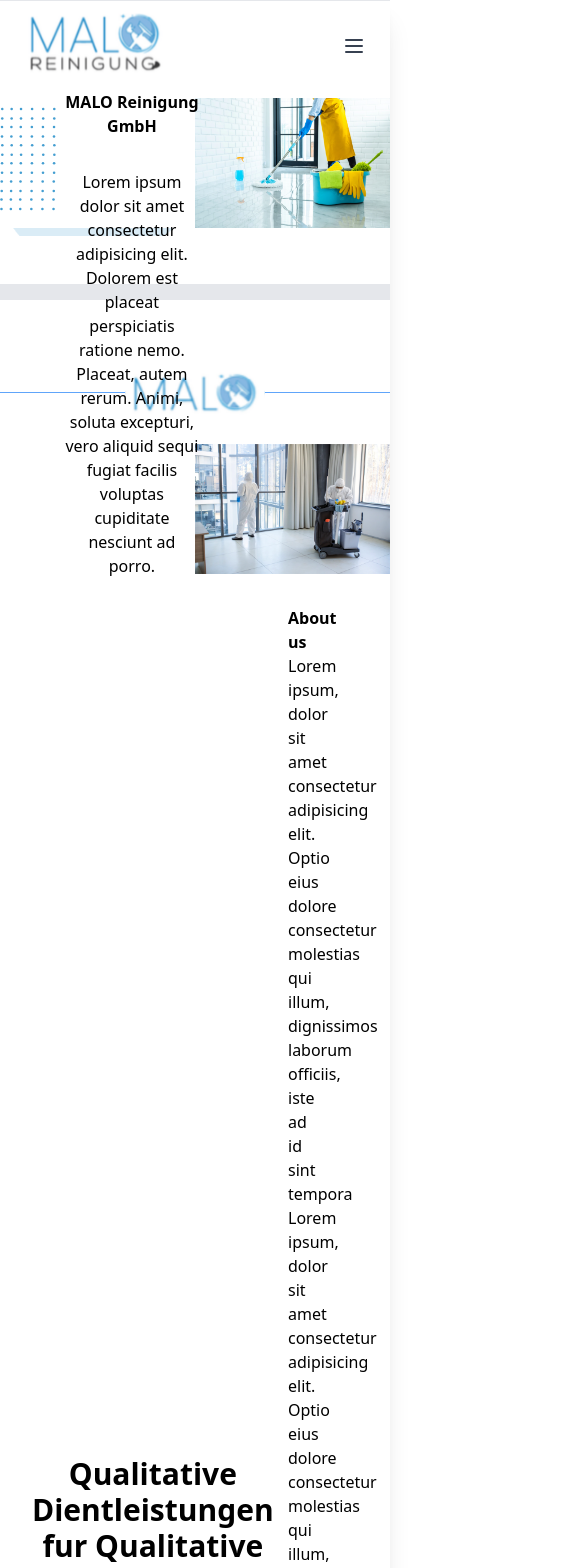
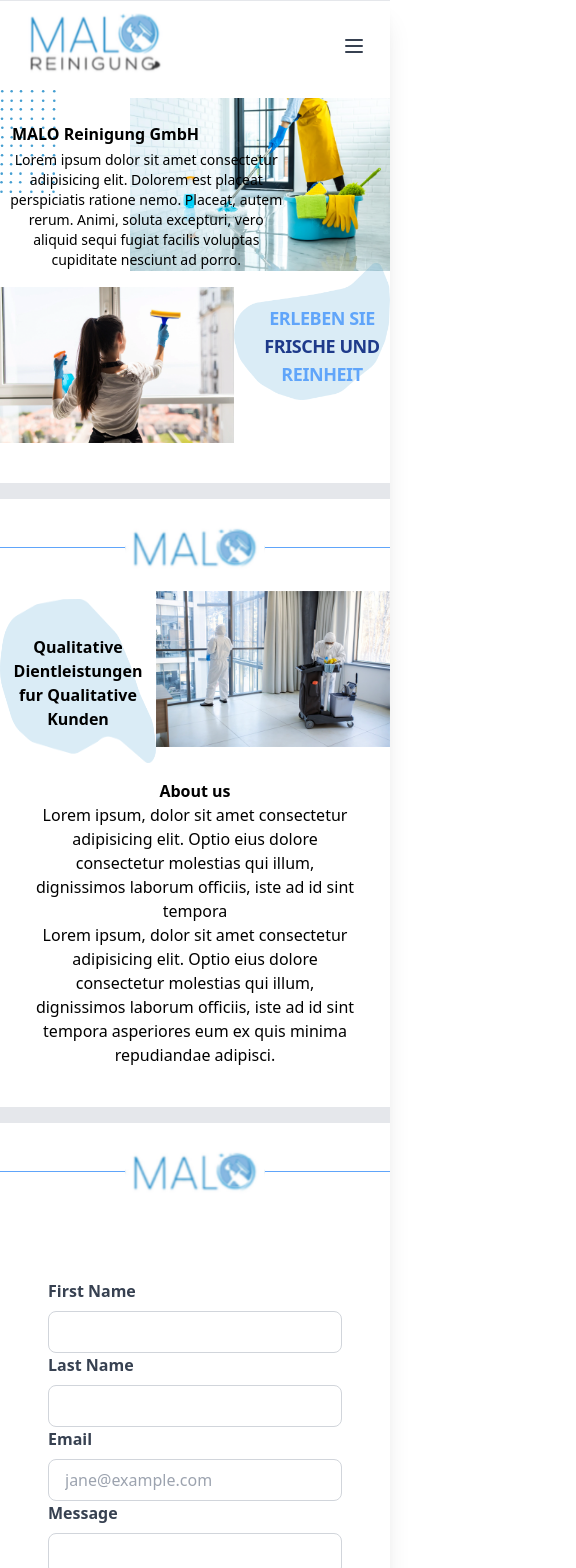
Before and after one commit to Muhammad-Naeem39a/fbsbx-com, a React (Create React App) app: page / in a window 390 px wide. Shown: the top 1568 px of the page, 576 px wide, since content can reach past the window. Built offline with nearby package versions, Linux system fonts and the light colour scheme.

Commit message:
responsiveness in mobile view

```diff
--- a/src/App.js
+++ b/src/App.js
@@ -12,10 +12,10 @@ function App() {
         <Header />
         <div className="w-screen">
           <Body />
-          <div className="py-12">
+          <div className="md:py-12 2xs:mt-6 2xs:py-4">
             <div className="bg-gray-200 h-4"></div>
           </div>
-          <div className="relative flex py-5 items-center">
+          <div className="relative flex md:py-5 2xs:py-2 2xs:pb-3 items-center">
             <div id="about" className="flex-grow border-t border-blue-400"></div>
             <span className="">
               <img src={logo} className="h-12 w-15" />
@@ -23,11 +23,11 @@ function App() {
             <div className="flex-grow border-t border-blue-400"></div>
           </div>
           <About />
-          <div className="py-12">
+          <div className="md:py-12 2xs:mt-6 2xs:py-4">
             <div className="bg-gray-200 h-4"></div>
           </div>
 
-          <div className="relative flex py-5 items-center">
+          <div className="relative flex md:py-5 2xs:py-2 2xs:pb-3 items-center">
             <div id="contact"className="flex-grow border-t border-blue-400"></div>
             <span className="">
               <img src={logo} className="h-12 w-15" />
--- a/src/components/Header.js
+++ b/src/components/Header.js
@@ -60,7 +60,7 @@ function Header() {
                 navbar ? "block" : "hidden"
               }`}
             >
-              <ul className="items-center justify-center space-y-8 mt-6 md:flex md:space-x-12 md:space-y-0 xs:text-sm sm:text-lg md:text-2xl font-bold">
+              <ul className="items-center justify-center space-y-8 mt-6 md:flex md:space-x-12 md:space-y-0 xs:text-xs sm:text-lg md:text-2xl font-bold">
                 <li className="text-gray-600 hover:text-blue-600">
                   <a href="#home">Home</a>
                 </li>
--- a/src/components/about.js
+++ b/src/components/about.js
@@ -6,19 +6,24 @@ function About() {
   return (
     <div className="" id="about">
       <div className="cursor-pointer w-full flex">
-        <div className="w-1/2 mt-96 pt-96 absolute top-full -left-24" style={{marginTop:400}}>
-          <img src={drop}  className="" />
-          <div className="absolute bottom-1/4">
-            <p className="mb-3 text-3xl px-32 font-semibold">
+        <div className="md:w-1/2 2xs:w-2/5 md:mt-96 md:pt-96 md:absolute md:top-full md:-left-24">
+          <img src={drop}  className="2xs:mt-4 2xs:h-full" />
+          <div className="absolute md:visible 2xs:invisible bottom-1/4">
+            <p className="mb-3 text-3xl md:px-32 font-semibold">
+              Qualitative Dientleistungen fur Qualitative Kunden
+            </p>
+          </div>
+          <div className="2xs:visible md:invisible">
+            <p className=" text-md 2xs:-mt-32 md:px-32 font-semibold">
               Qualitative Dientleistungen fur Qualitative Kunden
             </p>
           </div>
         </div>
-        <div className="w-1/2 flex ml-auto">
+        <div className="md:w-1/2 2xs:w-3/5 flex ml-auto">
           <img src={about} className="flex mt-2" />
         </div>
       </div>
-      <div className="px-72 mt-8">
+      <div className="md:px-72 2xs:mx-8 mt-8">
         <div className="xs:text-xl sm:text-2xl md:text-4xl font-bold">About us</div>
         <div className="xs:text-lg sm:text-xl md:text-2xl">
           Lorem ipsum, dolor sit amet consectetur adipisicing elit. Optio eius
--- a/src/components/body.js
+++ b/src/components/body.js
@@ -8,12 +8,12 @@ function Body() {
   return (
     <div className="w-full">
       <div className="flex overflow-hidden cursor-pointer">
-        <img src={sidedots} className="content-start h-2/12 w-2/12" />
-        <div className="absolute md:py-16 md:mt-28 ml-16 z-30">
-          <h1 className="xs:text-xl sm:text-2xl md:text-4xl font-semibold w-5/12 text-black">
+        <img src={sidedots} className="content-start md:h-2/12 2xs:h-full w-2/12" />
+        <div className="absolute md:py-16 2xs:mt-8 md:mt-28 md:ml-16 z-30">
+          <h1 className="xs:text-xs sm:text-2xl md:text-4xl font-semibold 2xs:ml-2 2xs:w-6/12 md:w-5/12 text-black">
             MALO Reinigung GmbH
           </h1>
-          <p className="xs:text-xl sm:text-2xl md:text-2xl mt-8 w-5/12 text-black">
+          <p className="xs:text-xl sm:text-2xl 2xs:text-sm md:text-2xl 2xs:w-9/12 2xs:mt-1 md:mt-8 md:w-5/12 2xs:px-1.5 text-black">
             Lorem ipsum dolor sit amet consectetur adipisicing elit. Dolorem est
             placeat perspiciatis ratione nemo. Placeat, autem rerum. Animi,
             soluta excepturi, vero aliquid sequi fugiat facilis voluptas
@@ -22,24 +22,24 @@ function Body() {
         </div>
         <img
           src={homePage}
-          className="flex mt-2 w-1/2 ml-auto"
+          className="flex mt-2 2xs:w-2/3 md:w-1/2 ml-auto"
         />
       </div>
-      <div className=" flex overflow-hidden cursor-pointer md:pbs-10">
-        <div className="w-1/2">
+      <div className=" flex md:overflow-hidden 2xs:mt-2 cursor-pointer md:pbs-10">
+        <div className="md:w-1/2 2xs:w-3/5 xs:w-full">
           <img src={page2} className="flex mt-2" />
         </div>
-        <div className="w-1/2 -mt-32 mr-56">
-          <img src={drop} className="ml-auto"/>
-          <div className="-mt-96 -pt-96 flex">
+        <div className="md:w-1/2 2xs:w-2/5 md:-mt-24 md:mr-56">
+          <img src={drop} className="md:ml-auto 2xs:-mt-4 2xs:w-full"/>
+          <div className="md:-mt-96 md:-pt-96 2xs:-mt-24 md:ml-4 2xs:-ml-4 flex">
             <div className="xs:text-xl sm:text-2xl md:text-6xl">
-              <h1 className="mb-3 text-3xl font-semibold tracking-tight w-52 text-blue-400">
+              <h1 className="md:mb-3 md:text-3xl 2xs:text-lg font-semibold tracking-tight w-52 text-blue-400">
                 ERLEBEN SIE
               </h1>
-              <h1 className="mb-3 text-3xl font-semibold tracking-tight w-52 text-blue-900">
+              <h1 className="md:mb-3 md:text-3xl 2xs:text-lg font-semibold tracking-tight w-52 text-blue-900">
                 FRISCHE UND
               </h1>
-              <h1 className="mb-3 text-3xl font-semibold tracking-tight w-52 text-blue-400">
+              <h1 className="md:mb-3 md:text-3xl 2xs:text-lg font-semibold tracking-tight w-52 text-blue-400">
                 REINHEIT
               </h1>
             </div>
--- a/tailwind.config.js
+++ b/tailwind.config.js
@@ -5,6 +5,8 @@ module.exports = {
   ],
   theme: {
     screens: {
+      "2xs": "0px",
+
       xs: "512px",
       // => @media (min-width: 512px) { ... }
 
```
